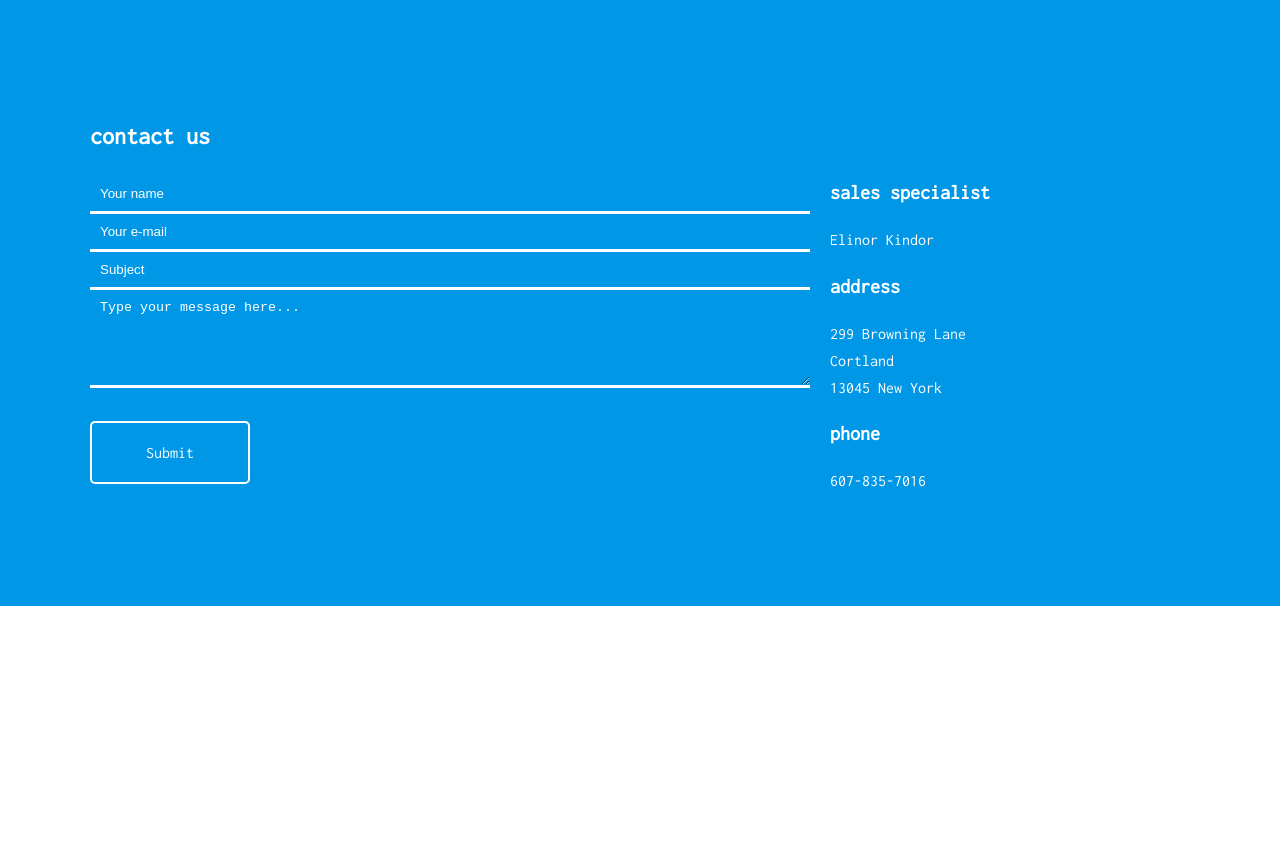
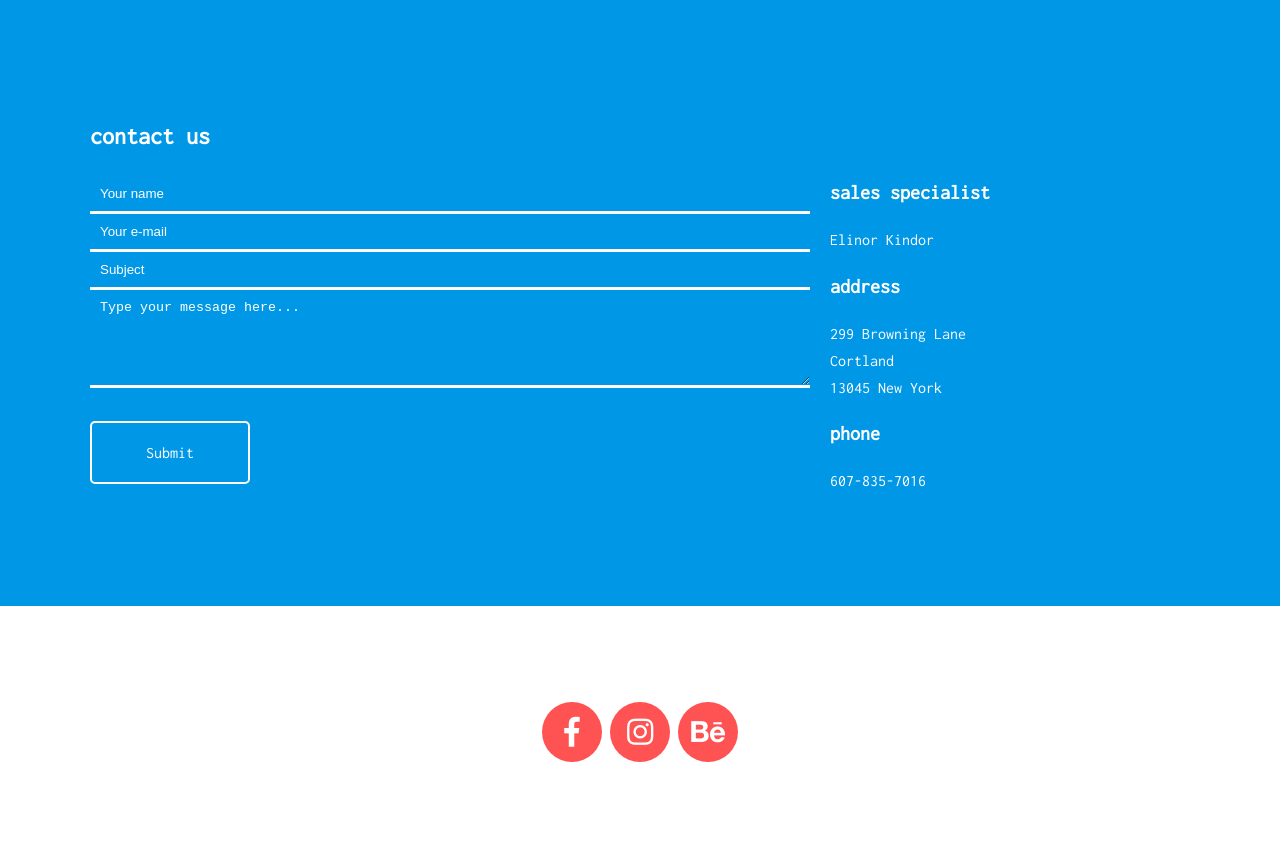
Before and after one commit to ManuLisek/scss-rwd-training, a website: page index.html in a window 1280 px wide. Shown: the part 1757-2615 px from the top of the page. Before the commit the page ends 2363 px from the top, so only its background shows below. Drawn offline with Linux system fonts and the light colour scheme.

Commit message:
Add footer

```diff
--- a/index.html
+++ b/index.html
@@ -139,5 +139,14 @@
             </div>
         </div>
     </section>
+    <footer class="page-footer">
+      <div class="container">
+          <ul>
+              <li><a href="#" target="blank"><i class="fab fa-facebook-f icon-social"></i>Facebook</a></li>
+              <li><a href="#" target="blank"><i class="fab fa-instagram icon-social"></i>Instagram</a></li>
+              <li><a href="#" target="blank"><i class="fab fa-behance icon-social"></i>Behance</a></li>
+          </ul>
+      </div>
+    </footer>
   </body>
 </html>
--- a/sass/style.scss
+++ b/sass/style.scss
@@ -323,3 +323,41 @@ a:hover {
   font-size: 20px;
   margin: 0;
 }
+
+/*Footer*/
+.page-footer {
+  background-color: $dark-background-font;
+  padding: 96px 0;
+  position: relative;
+}
+
+.page-footer ul {
+  list-style-type: none;
+  text-align: center;
+  padding: 0;
+  margin: 0;
+}
+
+.page-footer li {
+  font-size: 0;
+  display: inline-block;
+  transition: 0.5s ease-in-out;
+}
+
+.icon-social {
+  font-size: 30px;
+  background-color: $color-three;
+  color: $dark-background-font;
+  width: 60px;
+  height: 60px;
+  line-height: 60px;
+  border-radius: 50%;
+}
+
+.page-footer a {
+  text-decoration: none;
+}
+
+.page-footer li:hover {
+  transform: scale(1.2);
+}
```
Also changed, not shown: css/style.css, 1 other file.
